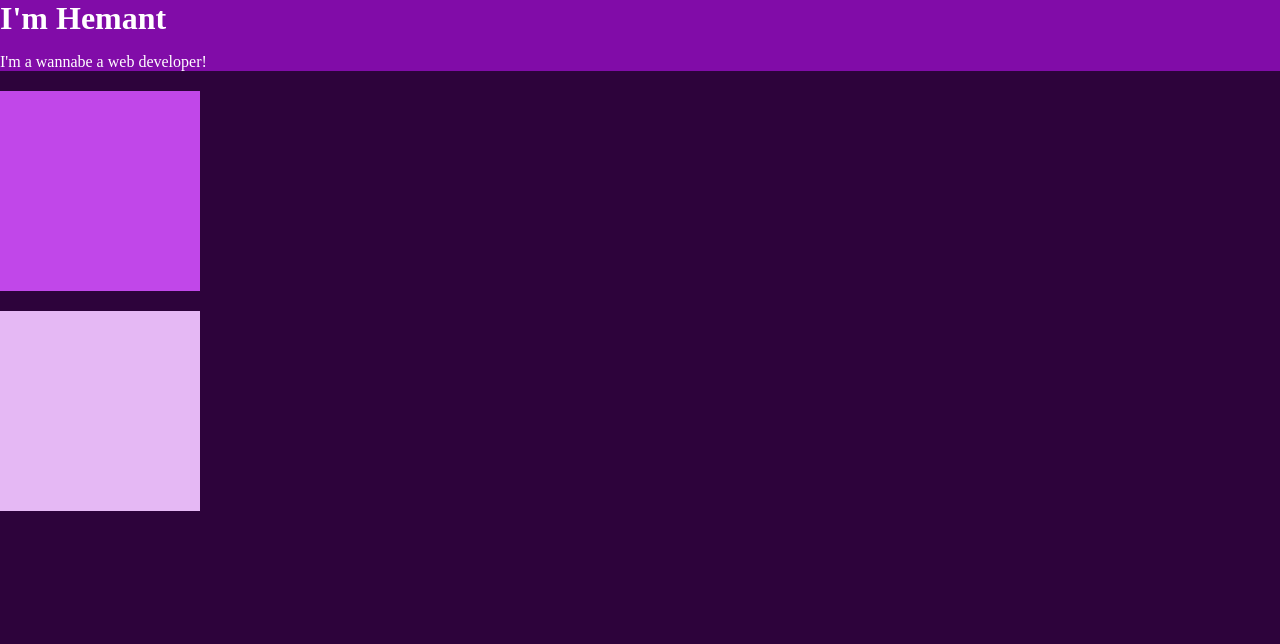
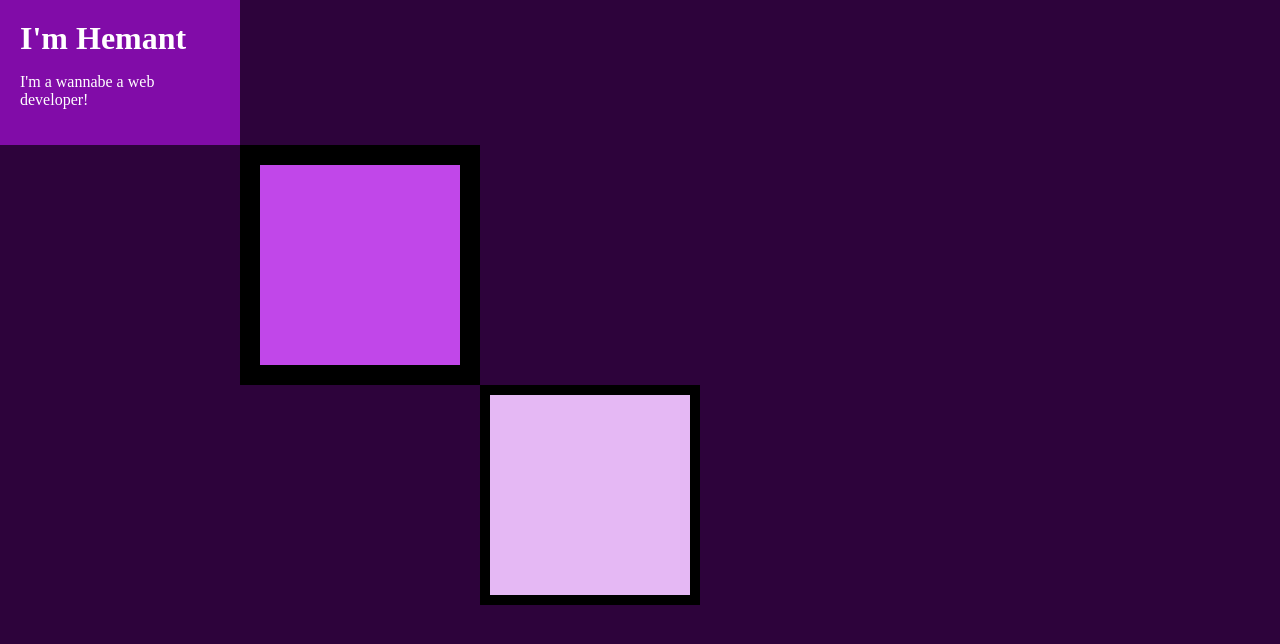
Before and after one commit to HemantDutta/All-About-Web-Dev, a plain HTML site: page IntermediateCSS/stylisedPersonalSite.html in a window 1280 px wide. Drawn offline with Linux system fonts and the light colour scheme.

Commit message:
box model exercise

```diff
--- a/assets/css/styles.css
+++ b/assets/css/styles.css
@@ -6,6 +6,8 @@ body{
 div.topCont{
     background-color: #810CA8;
     color: white;
+    padding: 20px;
+    width: 200px;
 }
 
 h1{
@@ -14,14 +16,18 @@ h1{
 
 .midCont{
     background-color: #C147E9;
+    border: 20px solid black;
+    margin-left: 240px;
 }
 
 .bottomCont{
     background-color: #E5B8F4;
+    margin-left: 480px;
+    border: 10px solid black;
 }
 
 .bottomCont, .midCont {
     height: 200px;
     width: 200px;
-    margin-top: 20px;
+
 }
```
